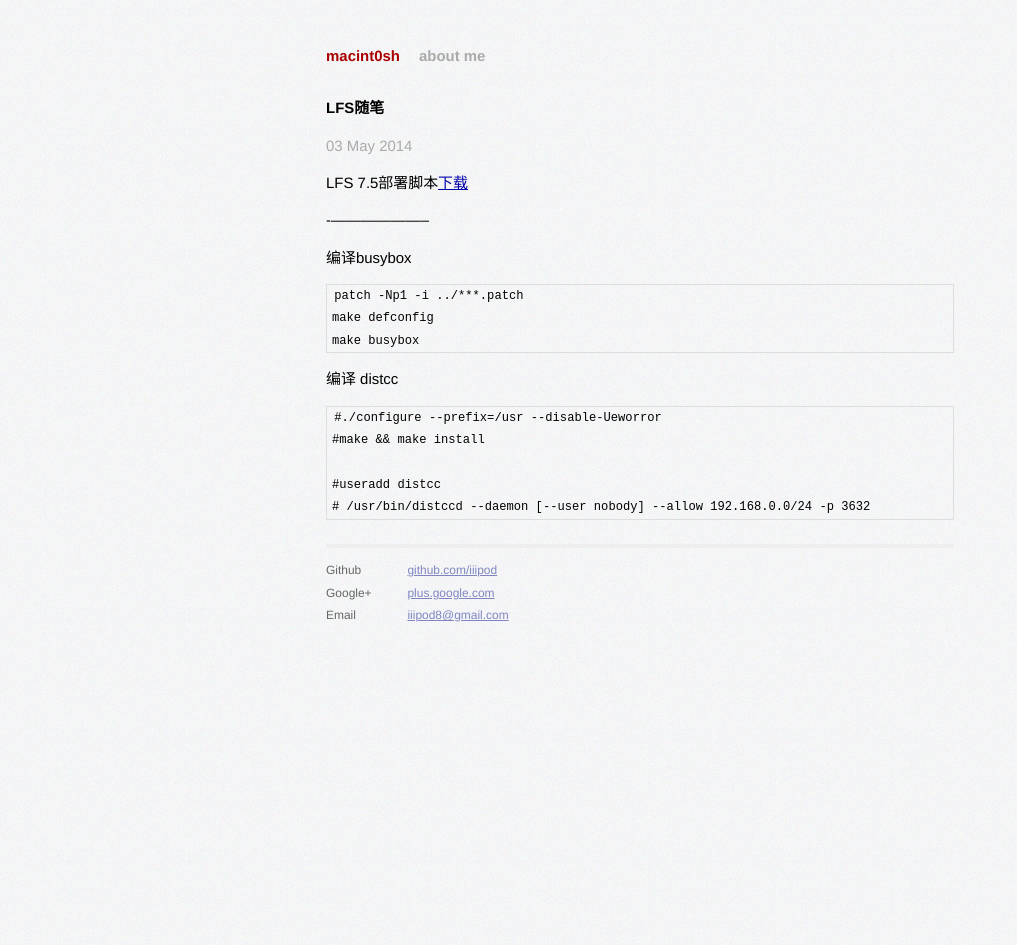
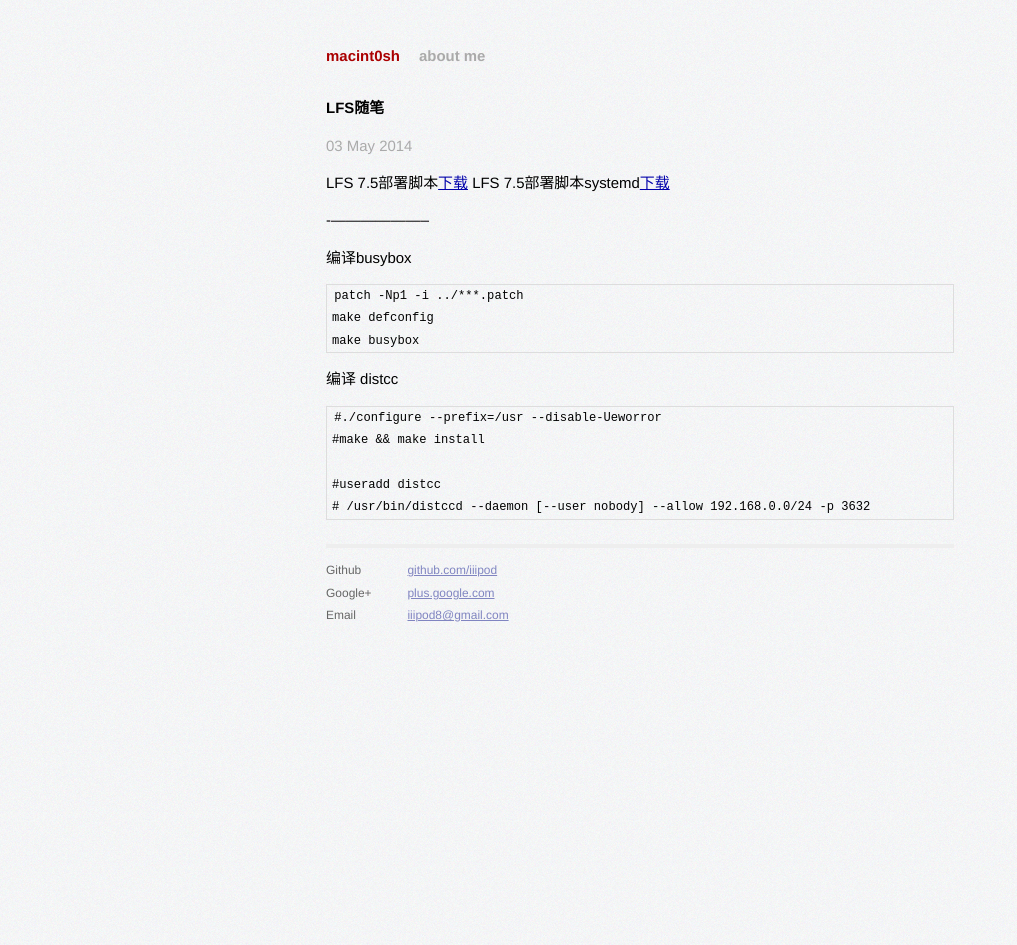
Before and after one commit to iiipod/iiipod.github.com, a Jekyll site: the page built from _posts/2014-05-03-LFS随笔.markdown, in a window 1280 px wide. Shown: the whole page, without its empty margins (0-1017 px from the left). Built offline with Jekyll 4.4.1, drawn with Linux system fonts in a browser that asks for light colours; Markdown is read by kramdown in place of the engine named in the settings.

Commit message:
2014年 05月 04日 星期日 15:44:38 CST

```diff
--- a/_posts/2014-05-03-LFS随笔.markdown
+++ b/_posts/2014-05-03-LFS随笔.markdown
@@ -5,6 +5,7 @@ author:
   name: macint0sh
 ---
 LFS 7.5部署脚本[下载](/download/LFS-7.5.tar.xz)
+LFS 7.5部署脚本systemd[下载](/download/LFS-7.5-systemd.tar.xz)
 
 \---------------------
 
```
